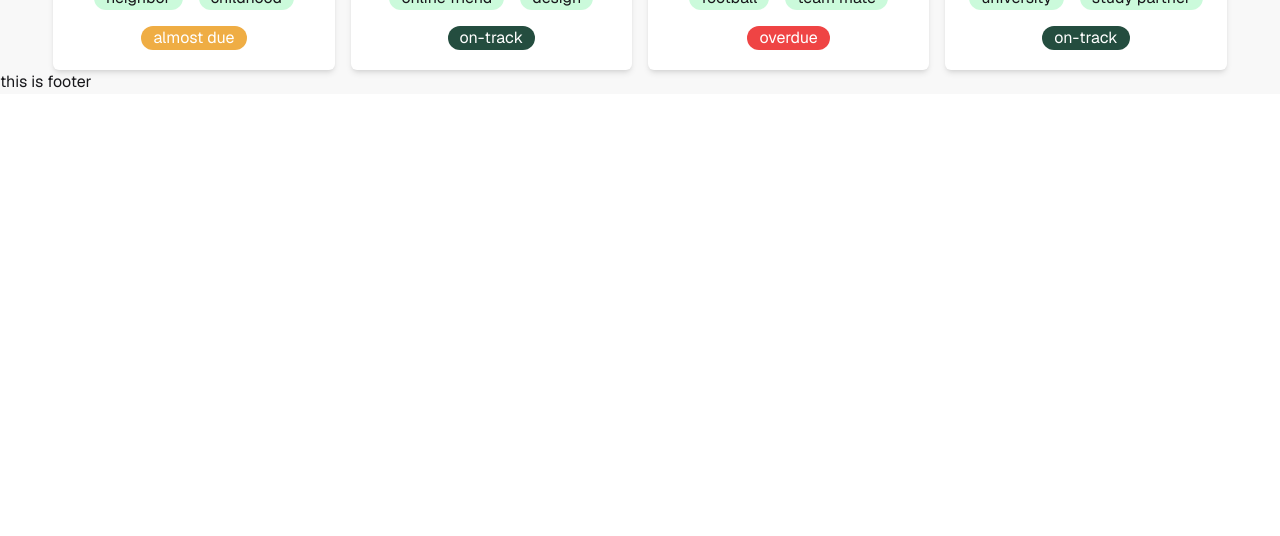
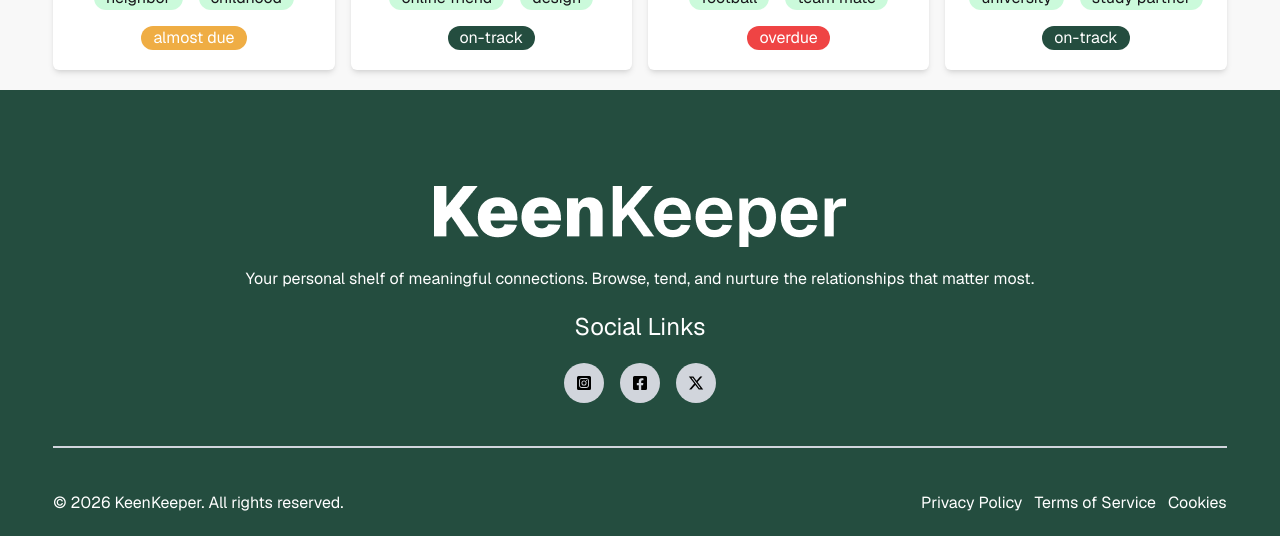
Before and after one commit to Badsha-Nishan/keen-keeper-react, a React (Vite) app: page / in a window 1280 px wide. Shown: the part 1297-1833 px from the top of the page. Before the commit the page ends 1391 px from the top, so only its background shows below. Built offline with nearby package versions, Linux system fonts and the light colour scheme.

Commit message:
implement Footer section

```diff
--- a/src/components/shared/Footer.jsx
+++ b/src/components/shared/Footer.jsx
@@ -1,11 +1,46 @@
-import React from 'react';
+import React from "react";
+import FooterLogo from "../../assets/logo-xl.png";
+import { FaInstagramSquare } from "react-icons/fa";
+import { FaFacebookSquare } from "react-icons/fa";
+import { FaXTwitter } from "react-icons/fa6";
 
 const Footer = () => {
-    return (
+  return (
+    <div className="bg-[#244D3F] text-center text-white space-y-5 mt-5">
+      <div className="flex justify-center items-center pt-24">
+        <img src={FooterLogo} alt="Footer Logo" />
+      </div>
+      <p>
+        Your personal shelf of meaningful connections. Browse, tend, and nurture
+        the relationships that matter most.
+      </p>
+      <p className="text-2xl">Social Links</p>
+      <div className="flex gap-4 text-black justify-center items-center">
+        <div className="p-3 bg-gray-300 rounded-full cursor-pointer hover:bg-purple-500 hover:text-white duration-200">
+          <FaInstagramSquare />
+        </div>
+        <div className="p-3 bg-gray-300 rounded-full cursor-pointer hover:bg-purple-500 hover:text-white duration-200">
+          <FaFacebookSquare />
+        </div>
+        <div className="p-3 bg-gray-300 rounded-full cursor-pointer hover:bg-purple-500 hover:text-white duration-200">
+          <FaXTwitter />
+        </div>
+      </div>
+      <div className="flex w-11/12 mx-auto flex-col">
+        <div className="divider after:bg-gray-300 before:bg-gray-300"></div>
+      </div>
+      <div className="flex justify-between w-11/12 mx-auto pb-6">
         <div>
-            <h2>this is footer</h2>
+          <p>© 2026 KeenKeeper. All rights reserved.</p>
         </div>
-    );
+        <div className="flex gap-3">
+          <a className="hover:underline">Privacy Policy</a>
+          <a className="hover:underline">Terms of Service</a>
+          <a className="hover:underline">Cookies</a>
+        </div>
+      </div>
+    </div>
+  );
 };
 
 export default Footer;
```
